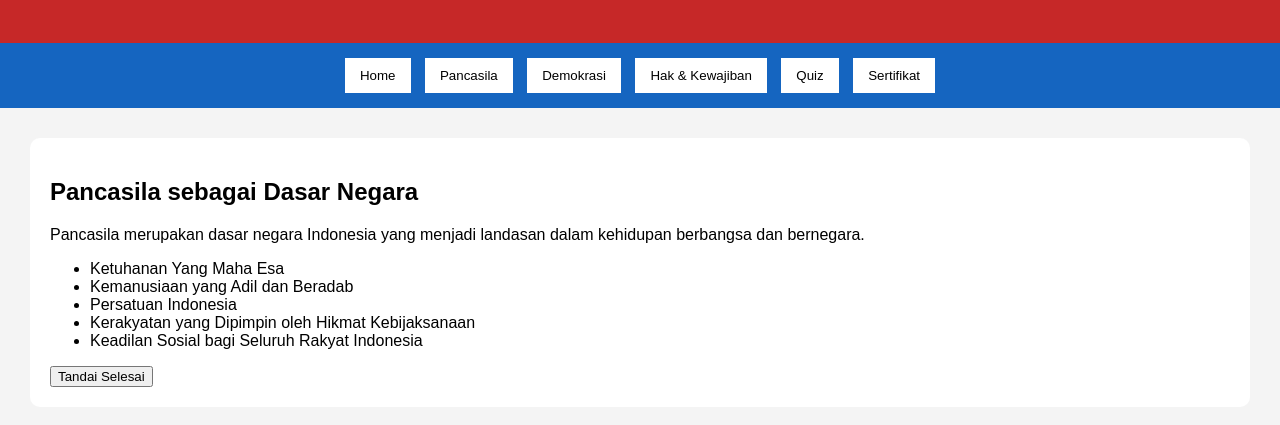
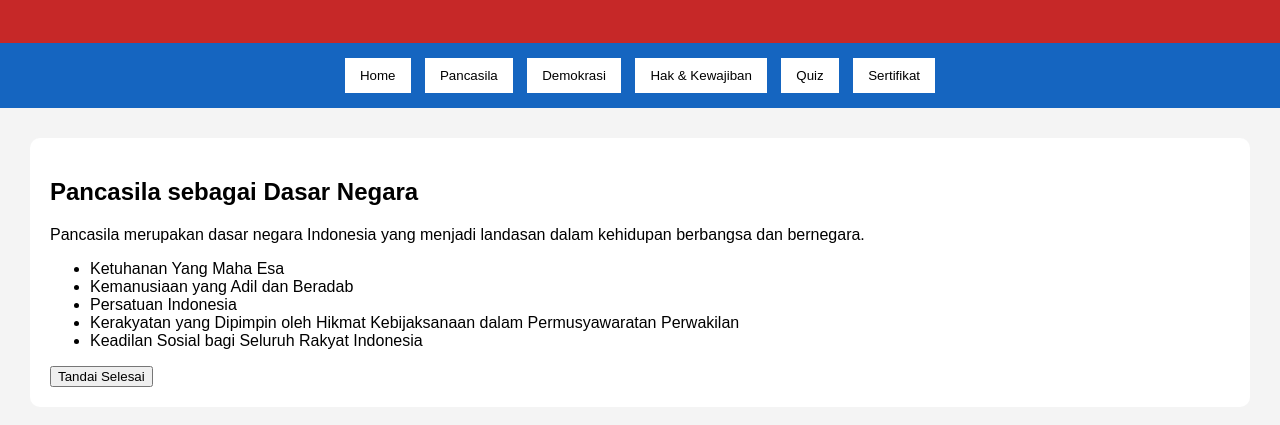
Before and after one commit to nurdiyana-code/nurdiyana-modul, a plain HTML site: page index.html in a window 1280 px wide. Both pictures are taken after a click on the button "Pancasila". Shown: the part 131-556 px from the top of the page. Drawn offline with Linux system fonts and the light colour scheme.

Commit message:
Update index.html

```diff
--- a/index.html
+++ b/index.html
@@ -45,7 +45,7 @@
 <li>Ketuhanan Yang Maha Esa</li>
 <li>Kemanusiaan yang Adil dan Beradab</li>
 <li>Persatuan Indonesia</li>
-<li>Kerakyatan yang Dipimpin oleh Hikmat Kebijaksanaan</li>
+<li>Kerakyatan yang Dipimpin oleh Hikmat Kebijaksanaan dalam Permusyawaratan Perwakilan</li>
 <li>Keadilan Sosial bagi Seluruh Rakyat Indonesia</li>
 </ul>
 <button onclick="completeSection()">Tandai Selesai</button>
```
